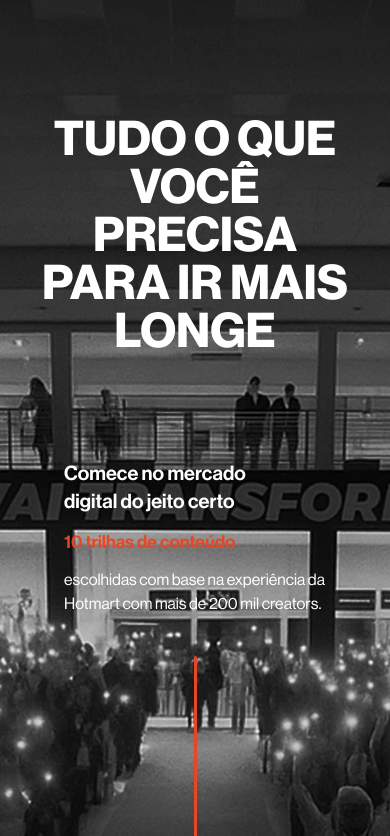
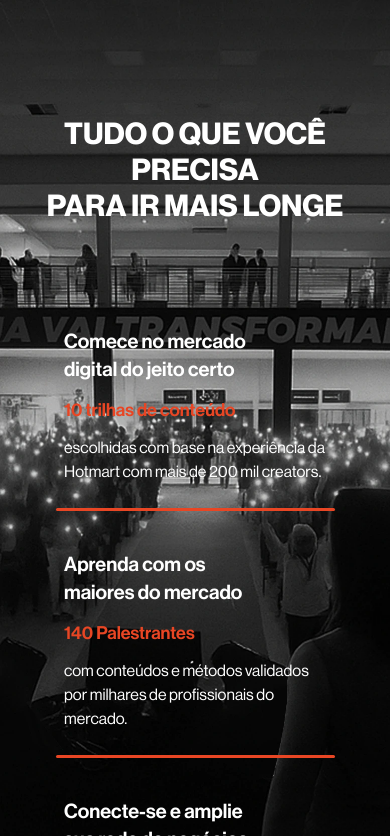
Before and after one commit to LM-Lucas-e-Marcelo/the-forge-frontend, a React (Vite) app: page / in a window 390 px wide. Shown: the part 888-1724 px from the top of the page. Built offline with nearby package versions, Linux system fonts and the light colour scheme.

Commit message:
update Know component: enhance heading size for better responsiveness and adjust card layout

```diff
--- a/src/components/know/index.tsx
+++ b/src/components/know/index.tsx
@@ -6,19 +6,19 @@ export const Know = () => {
   return (
     <div className="w-full bg-black px-10 py-30 bg-[url(/stage.webp)] bg-cover bg-center">
       <div className="max-w-[1440px] mx-auto w-full">
-        <h1 className="text-white text-5xl my-10 text-center font-tertiary">
+        <h1 className="text-white sm:text-5xl text-3xl my-10 text-center font-tertiary">
           TUDO O QUE VOCÊ PRECISA <br /> PARA IR MAIS LONGE
         </h1>
 
         <div className="flex flex-row gap-4 flex-wrap items-center justify-center mt-20">
           {KNOW_CARDS.map((card, index) => {
             return (
-              <>
+              <div className="flex flex-col sm:flex-row items-center">
                 <KnowCard key={card.title} {...card} />
                 {index !== KNOW_CARDS.length - 1 && (
-                  <div className="h-[190px] w-[3px] bg-primary rounded-full" />
+                  <div className="sm:h-[190px] sm:w-[3px] bg-primary rounded-full w-[90%] h-[3px]" />
                 )}
-              </>
+              </div>
             );
           })}
         </div>
```
